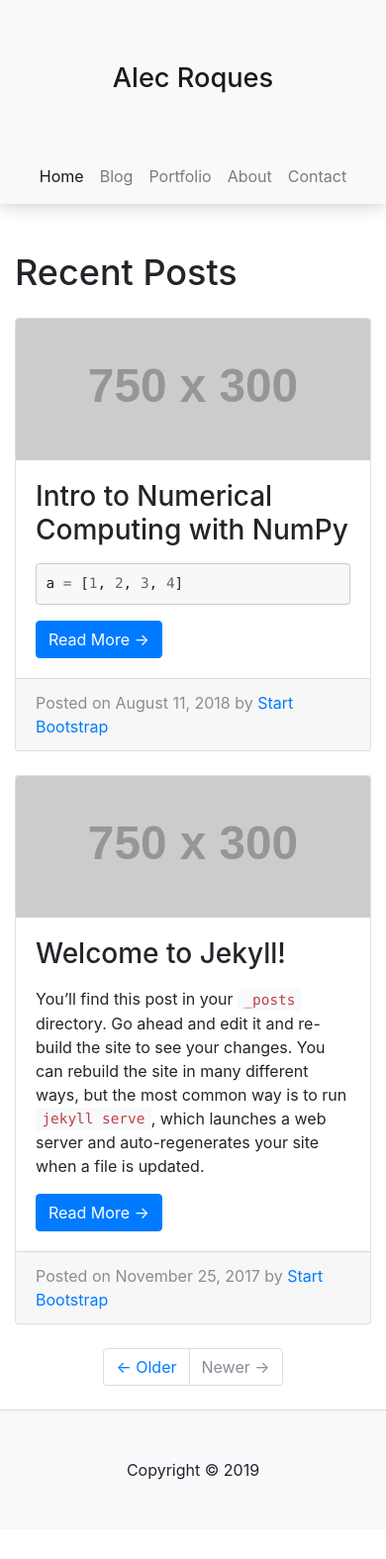
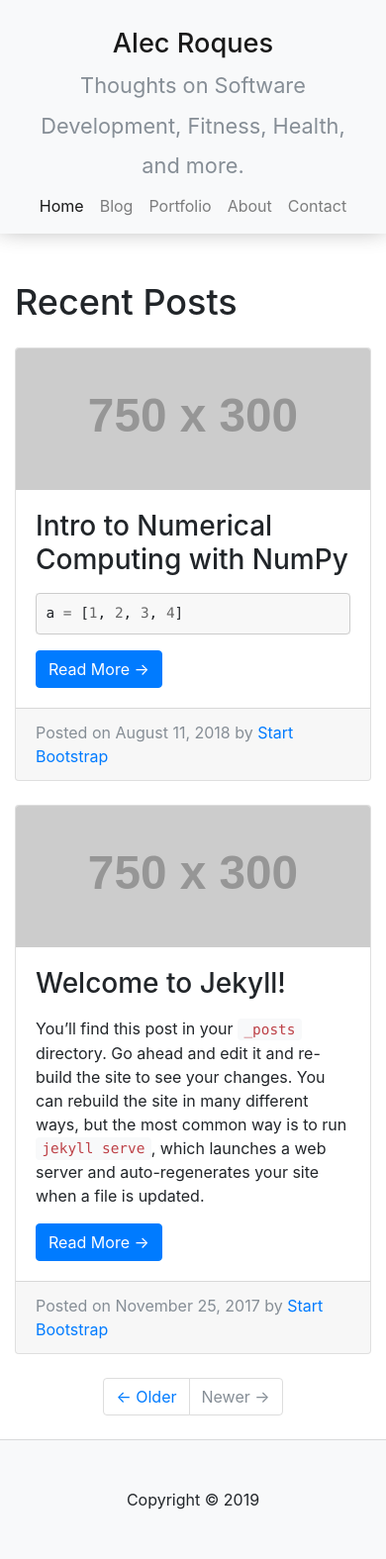
Before and after one commit to aroques/aroques.github.io, a Jekyll site: the page built from index.html, in a window 390 px wide. Shown: the whole page at 99% size. Built offline with Jekyll 4.4.1, drawn with Linux system fonts in a browser that asks for light colours; before the commit the page ends 1545 px from its top, so only the background shows below that.

Commit message:
Add subtitle to xs devices

```diff
--- a/_includes/header.html
+++ b/_includes/header.html
@@ -3,7 +3,7 @@
   <nav class="navbar navbar-light bg-light upper-nav">
     <a class="navbar-brand mx-auto" href="{{ site.url }}">Alec Roques
       <br/>
-      <small class="text-muted d-none d-sm-block">Thoughts on Software Development, Fitness, Health, and more.</small>
+      <small class="text-muted">Thoughts on Software Development, Fitness, Health, and more.</small>
     </a>
   </nav>
   <nav class="navbar navbar-expand navbar-light bg-light lower-nav">
--- a/css/main.css
+++ b/css/main.css
@@ -7,10 +7,21 @@
 /*
   Header
 */
+
 .upper-nav {
   height: 150px;
   z-index: 1;
   padding: 0.5rem 1rem 0rem 1rem;
+}
+
+@media (max-width: 575.98px) {
+  a.navbar-brand {
+    padding: 1rem 0.5rem;
+  }
+
+  .upper-nav {
+    height: 180px;
+  }
 }
 
 .lower-nav {
--- a/js/persistant-header.js
+++ b/js/persistant-header.js
@@ -1,6 +1,16 @@
 
 $(window).scroll(function(){
-    if ($(window).scrollTop() >= 150) { // 150 is height of .upper-nav
+
+    var upper_nav_height;
+
+    if (window.innerWidth <= 575.98) {
+        upper_nav_height = 180;
+    }
+    else {
+        upper_nav_height = 150;
+    }
+
+    if ($(window).scrollTop() >= upper_nav_height) {
        $('.lower-nav').addClass('fixed-header');
     }
     else {
```
